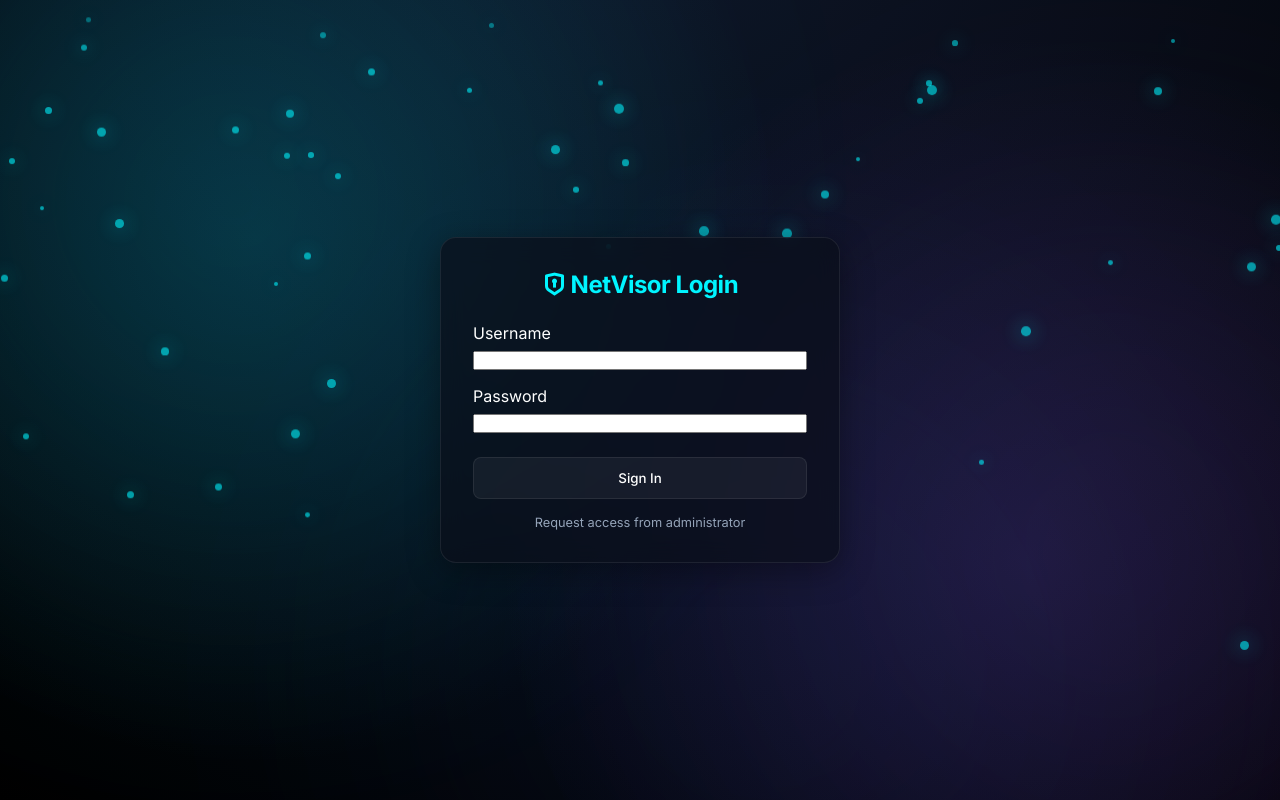
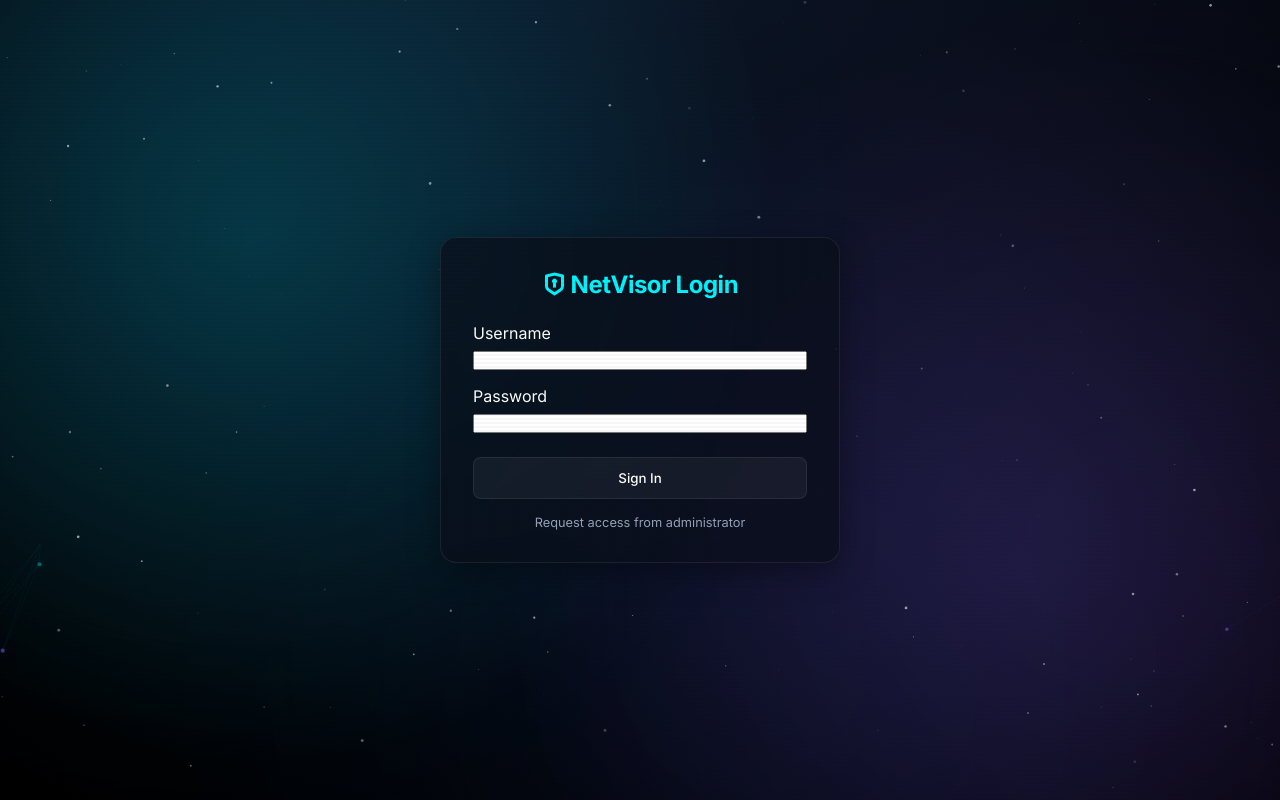
Before and after one commit to premkumarteli/Network, a React (Vite) app in the folder frontend/: page /login in a window 1280 px wide. Built offline with nearby package versions, Linux system fonts and the light colour scheme; no server answers.

Commit message:
UI: Restore particle net animation and scanline overlay

```diff
--- a/frontend/src/components/Layout/Background.jsx
+++ b/frontend/src/components/Layout/Background.jsx
@@ -1,35 +1,146 @@
-import { useMemo } from 'react';
+import React, { useEffect, useRef } from 'react';
 
 const Background = () => {
-  const dots = useMemo(() => Array.from({ length: 80 }).map((_, i) => ({
-    id: i,
-    left: `${Math.random() * 100}%`,
-    duration: `${Math.random() * 12 + 4}s`,
-    delay: `${Math.random() * 8}s`,
-    size: `${Math.random() * 6 + 4}px`,
-    opacity: Math.random() * 0.5 + 0.4,
-  })), []);
+  const canvasRef = useRef(null);
+
+  useEffect(() => {
+    const canvas = canvasRef.current;
+    if (!canvas) return;
+
+    const ctx = canvas.getContext("2d");
+    let width, height;
+    let stars = [];
+    let asteroids = [];
+    let animationFrameId;
+
+    const resize = () => {
+      width = canvas.width = window.innerWidth;
+      height = canvas.height = window.innerHeight;
+    };
+
+    class Star {
+      constructor() {
+        this.reset();
+        this.y = Math.random() * height;
+      }
+      reset() {
+        this.x = Math.random() * width;
+        this.y = -10;
+        this.z = Math.random() * 2 + 0.5;
+        this.size = Math.random() * 1.5;
+        this.opacity = Math.random() * 0.5 + 0.1;
+      }
+      update() {
+        this.y += this.z * 0.5;
+        if (this.y > height) this.reset();
+      }
+      draw() {
+        ctx.fillStyle = `rgba(255, 255, 255, ${this.opacity})`;
+        ctx.beginPath();
+        ctx.arc(this.x, this.y, this.size, 0, Math.PI * 2);
+        ctx.fill();
+      }
+    }
+
+    class Asteroid {
+      constructor() {
+        this.reset();
+      }
+      reset() {
+        this.x = Math.random() < 0.5 ? -50 : width + 50;
+        this.y = Math.random() * height;
+        this.vx = (Math.random() - 0.5) * 2;
+        this.vy = (Math.random() - 0.5) * 2;
+        this.size = Math.random() * 2 + 1;
+        this.color = Math.random() < 0.5 ? "rgba(6, 182, 212, " : "rgba(139, 92, 246, ";
+        this.opacity = 0;
+        this.life = 0;
+        this.maxLife = Math.random() * 200 + 100;
+      }
+      update() {
+        this.x += this.vx;
+        this.y += this.vy;
+        this.life++;
+        if (this.life < 50) this.opacity += 0.01;
+        else if (this.life > this.maxLife - 50) this.opacity -= 0.01;
+        if (this.life > this.maxLife || this.opacity < 0) this.reset();
+      }
+      draw() {
+        ctx.shadowBlur = 15;
+        ctx.shadowColor = this.color + "1)";
+        ctx.fillStyle = this.color + this.opacity + ")";
+        ctx.beginPath();
+        ctx.arc(this.x, this.y, this.size, 0, Math.PI * 2);
+        ctx.fill();
+        ctx.shadowBlur = 0;
+      }
+    }
+
+    const init = () => {
+      stars = [];
+      asteroids = [];
+      for (let i = 0; i < 150; i++) stars.push(new Star());
+      for (let i = 0; i < 15; i++) asteroids.push(new Asteroid());
+    };
+
+    const animate = () => {
+      ctx.clearRect(0, 0, width, height);
+
+      stars.forEach((s) => {
+        s.update();
+        s.draw();
+      });
+
+      ctx.strokeStyle = "rgba(6, 182, 212, 0.1)";
+      ctx.lineWidth = 0.5;
+      for (let i = 0; i < asteroids.length; i++) {
+        asteroids[i].update();
+        asteroids[i].draw();
+        for (let j = i + 1; j < asteroids.length; j++) {
+          const dx = asteroids[i].x - asteroids[j].x;
+          const dy = asteroids[i].y - asteroids[j].y;
+          const dist = Math.sqrt(dx * dx + dy * dy);
+          if (dist < 200) {
+            ctx.beginPath();
+            ctx.moveTo(asteroids[i].x, asteroids[i].y);
+            ctx.lineTo(asteroids[j].x, asteroids[j].y);
+            ctx.stroke();
+          }
+        }
+      }
+      animationFrameId = requestAnimationFrame(animate);
+    };
+
+    window.addEventListener("resize", resize);
+    resize();
+    init();
+    animate();
+
+    return () => {
+      window.removeEventListener("resize", resize);
+      cancelAnimationFrame(animationFrameId);
+    };
+  }, []);
 
   return (
-    <div className="ambient-background" aria-hidden="true">
+    <div className="ambient-background" aria-hidden="true" style={{ position: 'fixed', inset: 0, zIndex: 0 }}>
+      {/* Background Glows kept for depth */}
       <div className="ambient-background__glow ambient-background__glow--cyan"></div>
       <div className="ambient-background__glow ambient-background__glow--violet"></div>
       <div className="ambient-background__glow ambient-background__glow--blue"></div>
-      <div className="ambient-background__dots">
-        {dots.map((dot) => (
-          <div
-            key={dot.id}
-            className="ambient-background__dot"
-            style={{
-              '--left': dot.left,
-              '--duration': dot.duration,
-              '--size': dot.size,
-              '--opacity': dot.opacity,
-              '--delay': dot.delay,
-            }}
-          />
-        ))}
-      </div>
+
+      <canvas
+        ref={canvasRef}
+        id="particle-canvas"
+        style={{
+          position: 'absolute',
+          top: 0,
+          left: 0,
+          width: '100%',
+          height: '100%',
+          pointerEvents: 'none'
+        }}
+      />
     </div>
   );
 };
--- a/frontend/src/index.css
+++ b/frontend/src/index.css
@@ -121,25 +121,48 @@ body {
   pointer-events: none;
 }
 
-.ambient-background__dots {
-  position: absolute;
-  inset: 0;
-  perspective: 1000px;
-}
-
-.ambient-background__dot {
-  position: absolute;
-  width: var(--size, 6px);
-  height: var(--size, 6px);
-  background: var(--primary);
-  border-radius: 50%;
-  opacity: var(--opacity, 0.8);
-  filter: blur(0.5px) drop-shadow(0 0 10px var(--primary));
-  animation: drop var(--duration) linear infinite;
-  animation-delay: var(--delay, 0s);
-  left: var(--left);
-  top: -30px;
-  will-change: transform, opacity;
+/* --- Technical Overlay (Scanlines) --- */
+body::before {
+  content: " ";
+  display: block;
+  position: fixed;
+  top: 0;
+  left: 0;
+  width: 100%;
+  height: 100%;
+  background: linear-gradient(rgba(18, 16, 16, 0) 50%, rgba(0, 0, 0, 0.25) 50%),
+              linear-gradient(90deg, rgba(255, 0, 0, 0.04), rgba(0, 255, 0, 0.01), rgba(0, 0, 255, 0.04));
+  z-index: 9999;
+  background-size: 100% 4px, 3px 100%;
+  pointer-events: none;
+  opacity: 0.12;
+}
+
+/* Cyber Flicker Animation */
+@keyframes flicker {
+  0% { opacity: 0.97; }
+  5% { opacity: 0.88; }
+  10% { opacity: 0.95; }
+  15% { opacity: 0.81; }
+  20% { opacity: 0.94; }
+  25% { opacity: 0.88; }
+  30% { opacity: 0.82; }
+  35% { opacity: 0.99; }
+  45% { opacity: 0.92; }
+}
+
+.flicker-slow {
+  animation: flicker 12s infinite;
+}
+
+/* Terminal Cursor */
+.terminal-cursor::after {
+  content: "_";
+  animation: blink 1s infinite;
+}
+
+@keyframes blink {
+  50% { opacity: 0; }
 }
 
 .glass-panel {
@@ -156,22 +179,6 @@ body {
   border-color: rgba(6, 182, 212, 0.2);
 }
 
-@keyframes drop {
-  0% {
-    transform: translateY(0);
-    opacity: 0;
-  }
-  10% {
-    opacity: 0.6;
-  }
-  90% {
-    opacity: 0.6;
-  }
-  100% {
-    transform: translateY(100vh);
-    opacity: 0;
-  }
-}
 
 .ambient-background__glow--cyan {
   top: -10rem;
```
